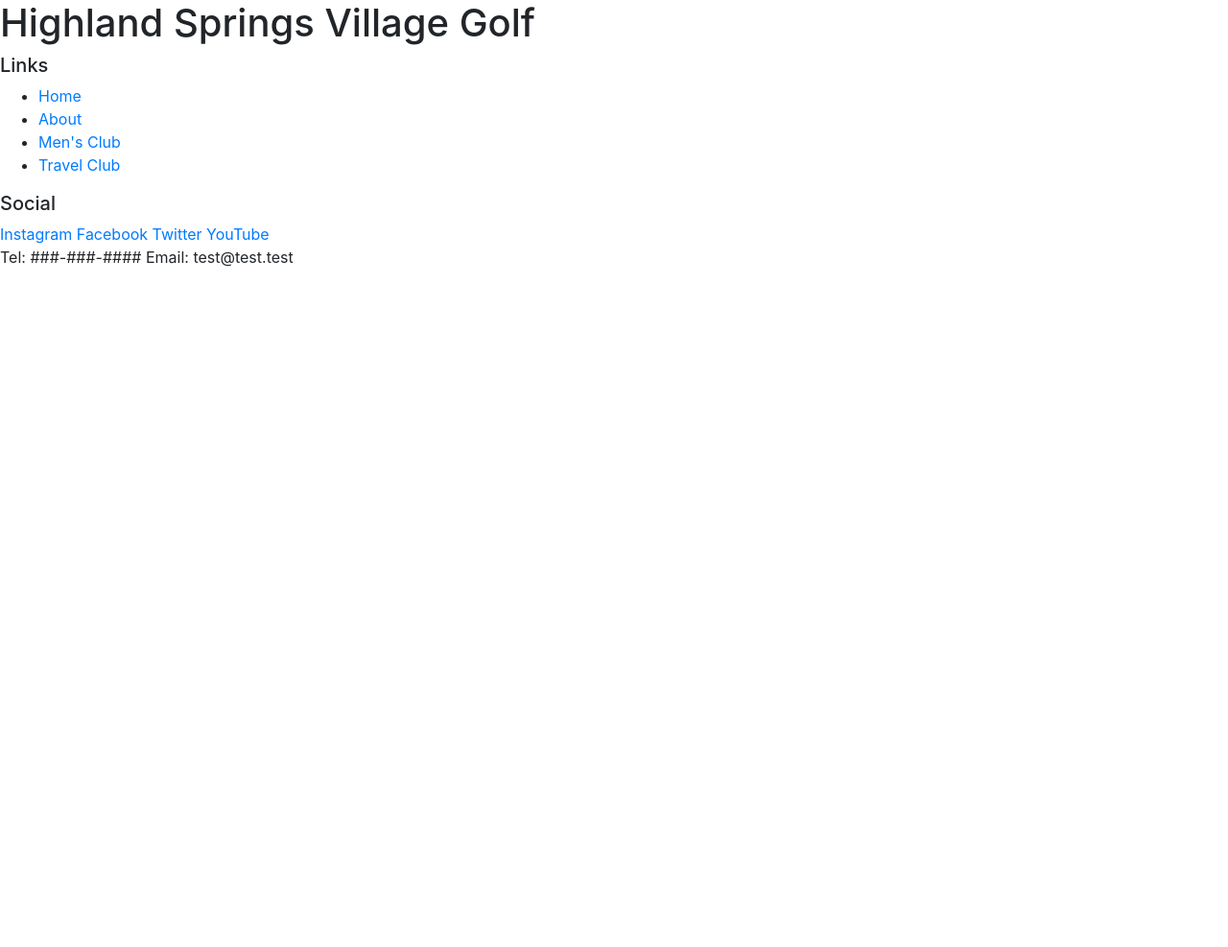
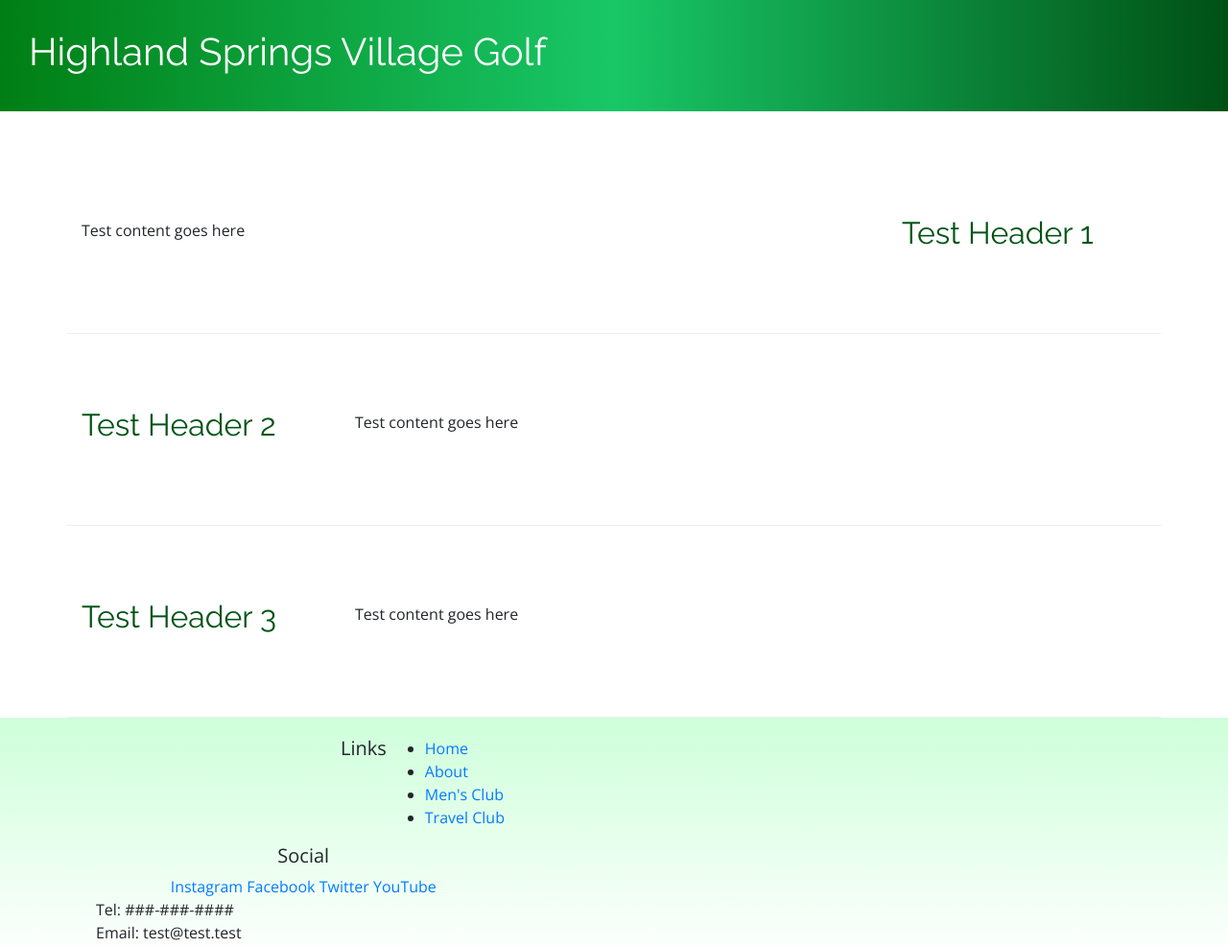
Before and after one commit to NCunningham12/HighlandSpringsVillage, a website: page index.html in a window 1280 px wide. Shown: the whole page at 96% size. Before the commit the page ends 800 px from the top, so only its background shows below. Drawn offline with nearby package versions, Linux system fonts and the light colour scheme.

Commit message:
Started adding basic HTML layout and CSS framework in place

```diff
--- /dev/null
+++ b/css/styles.css
@@ -0,0 +1,38 @@
+/* font-family: 'Kanit', sans-serif;
+font-family: 'Open Sans', sans-serif;
+font-family: 'Permanent Marker', cursive;
+font-family: 'Raleway', sans-serif;
+font-family: 'Roboto', sans-serif; */
+
+body {
+    font-family: "Open Sans", sans-serif;
+}
+
+h1, h2, h3 {
+    font-family: "Raleway", sans-serif;
+}
+
+h2 {
+    color: #005315;
+}
+
+header h2 {
+    color: #006326;
+}
+
+footer {
+    background-image: linear-gradient(#ceffda, white);
+    padding: 20px 0;
+}
+
+.jumbotron {
+    padding: 30px;
+    background-image: linear-gradient(to right, #007e15, #19c767, #005014);
+    color: white;
+}
+
+.row-content {
+    padding: 50px 0;
+    border-bottom: 1px ridge;
+    min-height: 200px;
+}
--- a/index.html
+++ b/index.html
@@ -8,24 +8,59 @@
     <!-- Bootstrap -->
     <link rel="stylesheet" href="node_modules/bootstrap/dist/css/bootstrap.min.css">
 
+    <!-- Additional CSS must be placed after Bootstrap CSS -->
+    <link rel="stylesheet" href="node_modules/font-awesome/css/font-awesome.min.css" />
+    <link rel="stylesheet" href="node_modules/bootstrap-social/bootstrap-social.css" />
+    <link rel="preconnect" href="https://fonts.googleapis.com">
+    <link rel="preconnect" href="https://fonts.gstatic.com" crossorigin>
+    <link href="https://fonts.googleapis.com/css2?family=Kanit:wght@200&family=Open+Sans:wght@300&family=Permanent+Marker&family=Raleway&family=Roboto:wght@100;300;400;500;700;900&display=swap" rel="stylesheet">
+    <link rel="stylesheet" href="css/styles.css" />
+
     <title>Highland Springs Village Golf</title>
 </head>
 
 <body>
 
-    <header>
+    <header class="jumbotron jumbotron-fluid">
         <div>
             <h1>Highland Springs Village Golf</h1>
             <h2></h2>
         </div>
     </header>
 
-    <div>
-        <h2></h2>
+    <div class="container">
+        <div class="row row-content align-items-center">
+            <div class="col-sm-4 order-sm-last col-md-3">
+                <h2>Test Header 1</h2>
+            </div>
+            <div class="col">
+                <p>Test content goes here</p>
+            </div>
+        </div>
+
+        <div class="row row-content align-items-center">
+            <div class="col-sm-4 col-md-3">
+                <h2>Test Header 2</h2>
+            </div>
+            <div class="col">
+                <p>Test content goes here</p>
+            </div>
+        </div>
+
+        <div class="row row-content align-items-center">
+            <div class="col-sm-4 col-md-3">
+                <h2>Test Header 3</h2>
+            </div>
+            <div class="col">
+                <p>Test content goes here</p>
+            </div>
+        </div>
     </div>
 
 <footer>
-    <div>
+    <div class="container">
+        <div class="row">
+            <div class="col-4 col-sm-2 offset-1"></div>
                 <h5>Links</h5>
                 <ul>
                     <li><a href="#">Home</a></li>
@@ -34,16 +69,18 @@
                     <li><a href="#">Travel Club</a></li>
                 </ul>
             </div>
-    <div>
+            <div class="col-6 col-sm-5 text-center">
                 <h5>Social</h5>
                 <a href="#">Instagram</a>
                 <a href="#">Facebook</a>
                 <a href="#">Twitter</a>
                 <a href="#">YouTube</a>
             </div>
-    <div>
-        Tel: ###-###-####
+            <div class="col-sm-4">
+                Tel: ###-###-#### <br />
                 Email: test@test.test
+            </div>
+        </div>
     </div>
 </footer>
 
```
Lines whose indentation alone changed are shown as unchanged.
